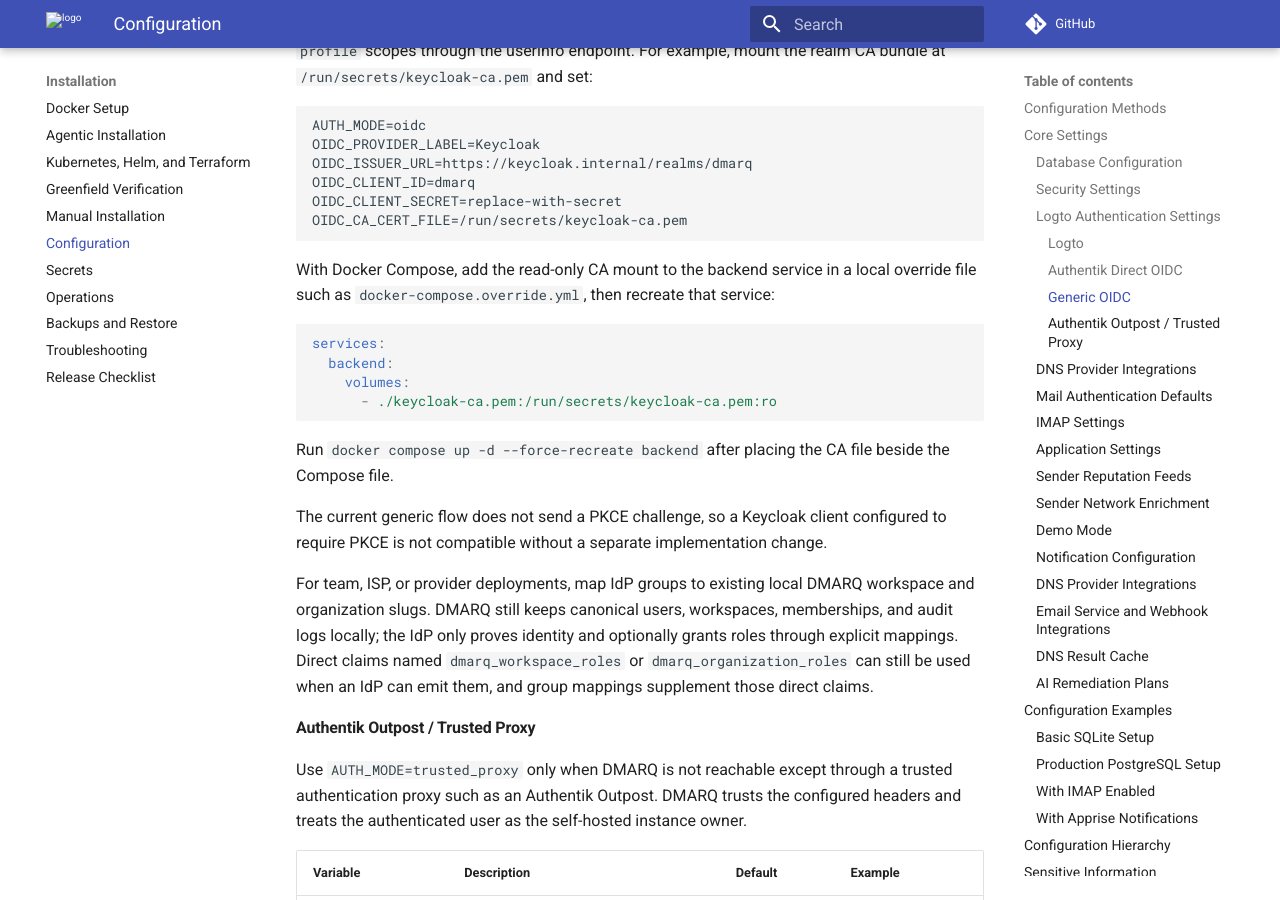
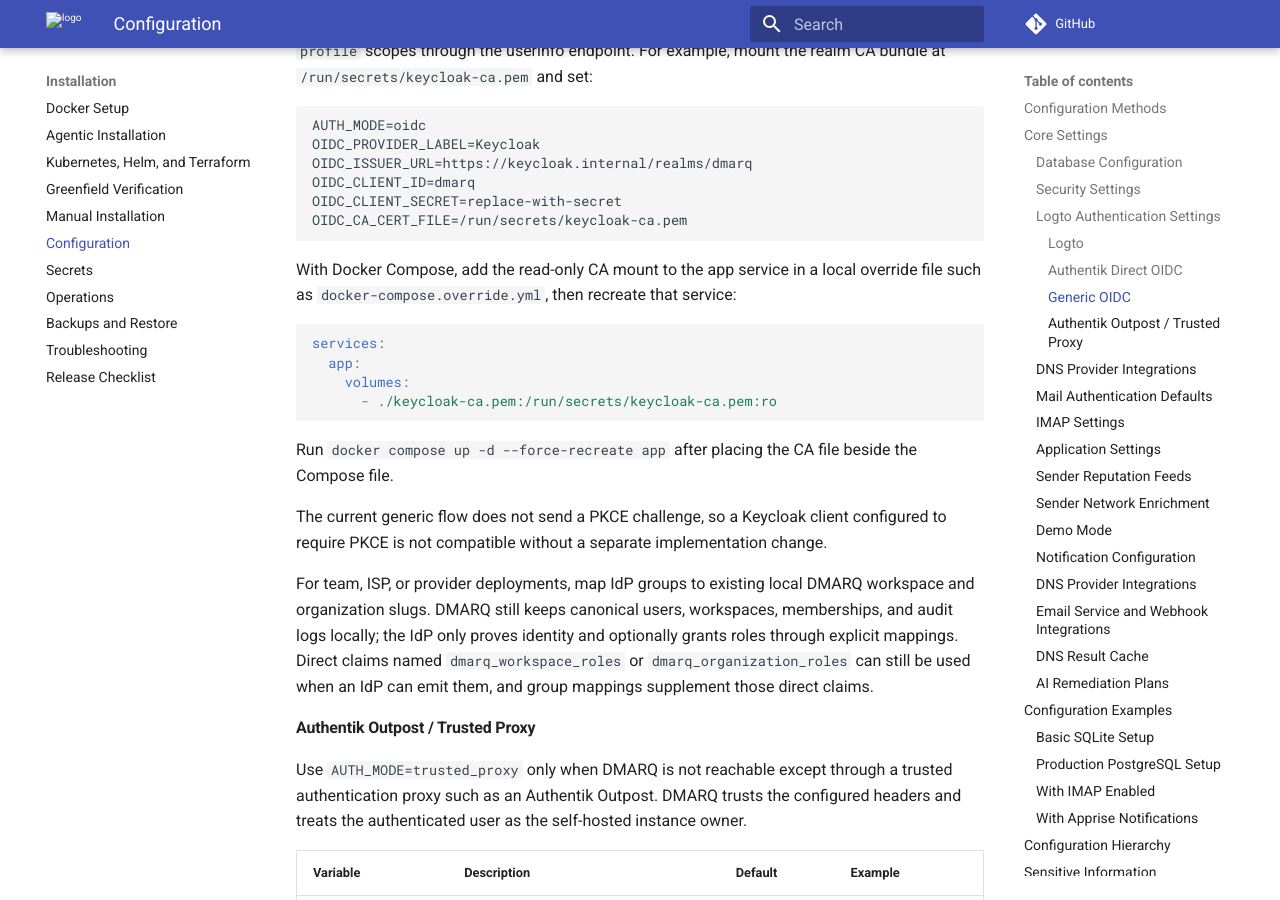
Before and after one commit to christianlouis/dmarq, an MkDocs documentation site: the page built from docs/deployment/configuration.md, in a window 1280 px wide and 900 px high, scrolled down 6538 px. Built offline with MkDocs 1.6.1 and Material for MkDocs 9.7.7, drawn with Linux system fonts in a browser that asks for light colours; comment, search, counter and statistics services are not loaded.

Commit message:
docs: use the Compose app service for the CA mount

````diff
--- a/docs/deployment/configuration.md
+++ b/docs/deployment/configuration.md
@@ -159,18 +159,18 @@
 OIDC_CA_CERT_FILE=/run/secrets/keycloak-ca.pem
 ```
 
-With Docker Compose, add the read-only CA mount to the backend service in a
+With Docker Compose, add the read-only CA mount to the app service in a
 local override file such as `docker-compose.override.yml`, then recreate that
 service:
 
 ```yaml
 services:
-  backend:
+  app:
     volumes:
       - ./keycloak-ca.pem:/run/secrets/keycloak-ca.pem:ro
 ```
 
-Run `docker compose up -d --force-recreate backend` after placing the CA file
+Run `docker compose up -d --force-recreate app` after placing the CA file
 beside the Compose file.
 
 The current generic flow does not send a PKCE challenge, so a Keycloak client
````
